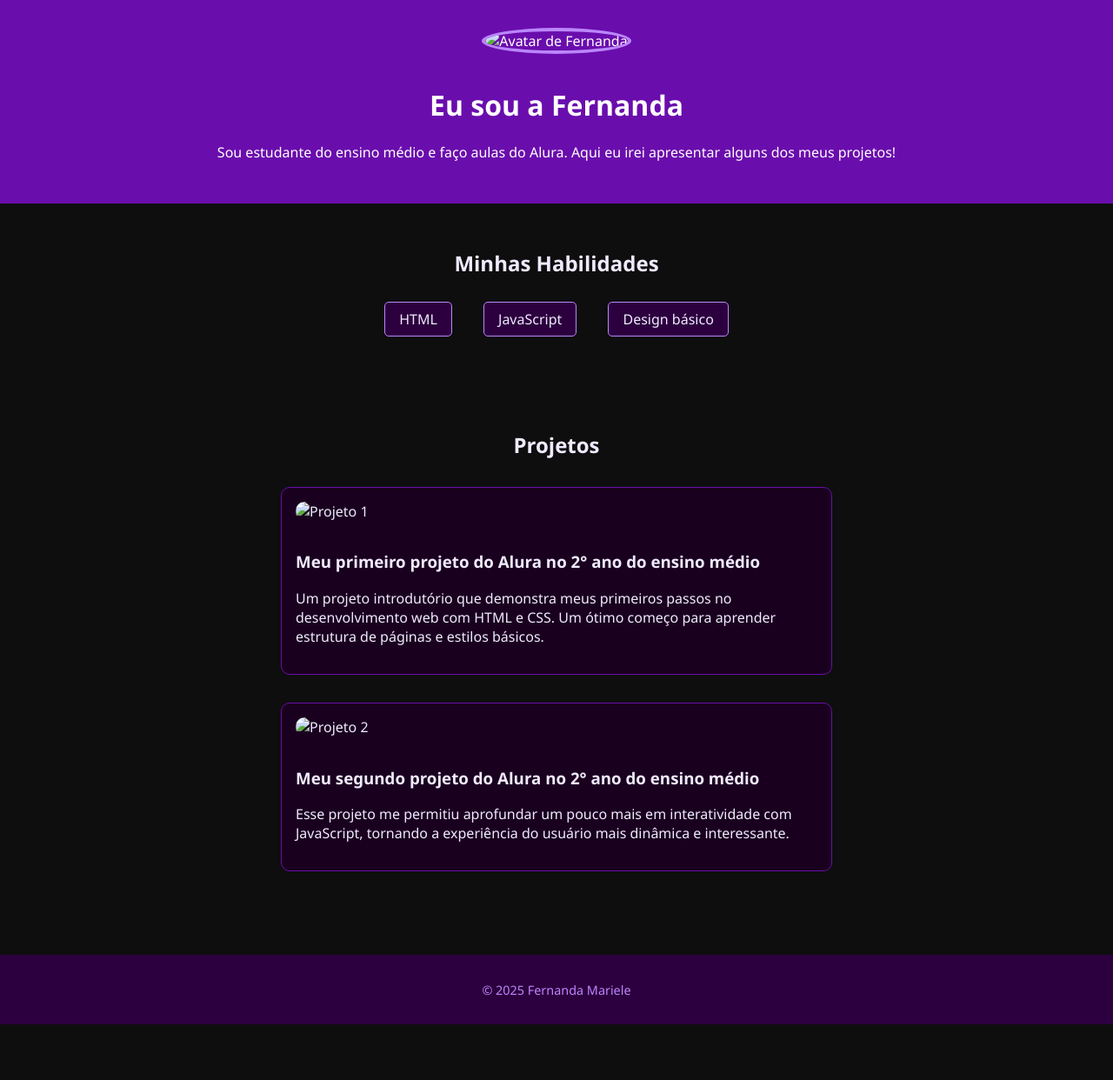
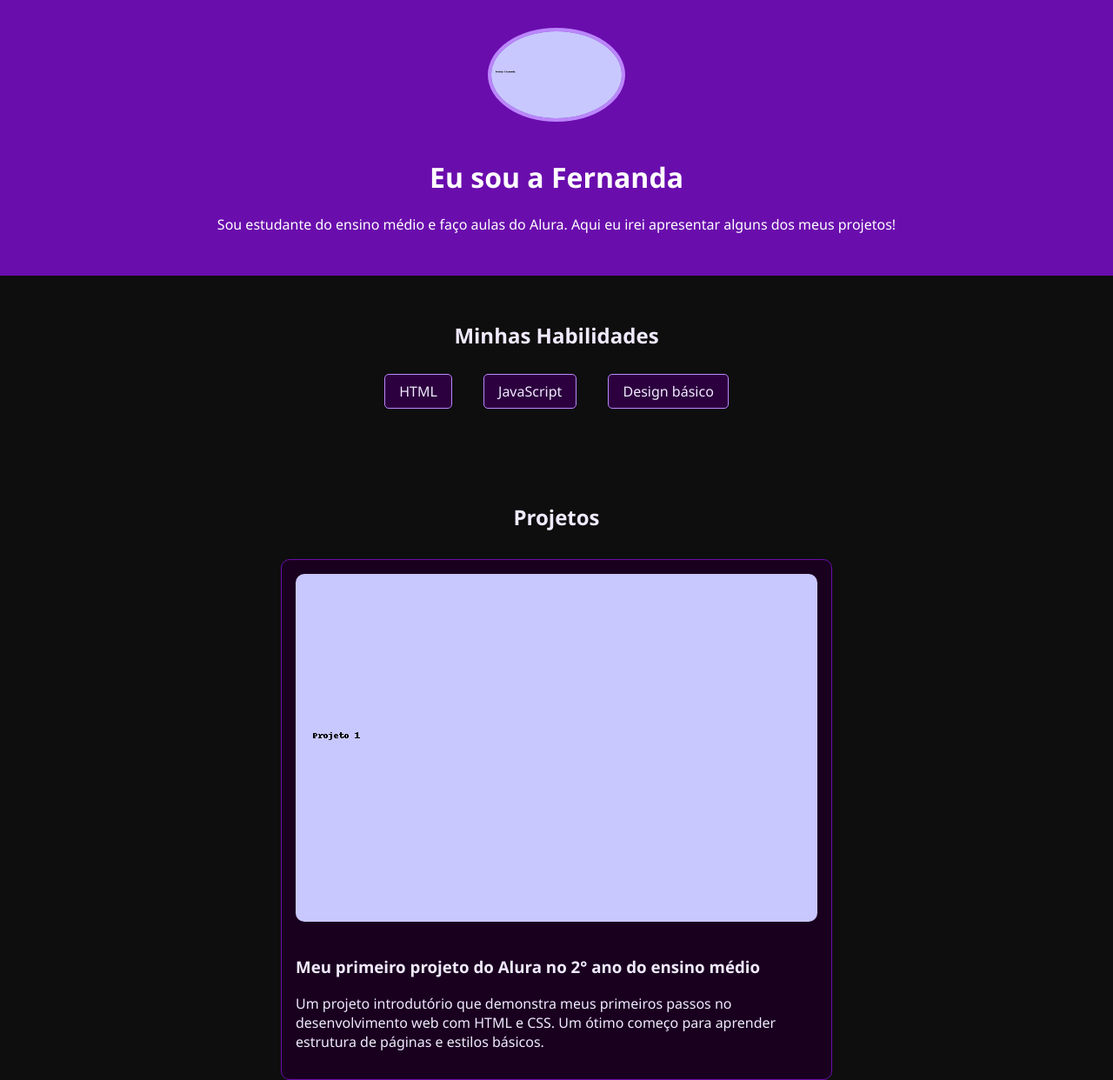
Before and after one commit to Fernandxrx/Portfolio-, a plain HTML site: page index.html in a window 1280 px wide. Shown: the top 1242 px of the page at 87% size. Before the commit the page ends 1178 px from the top, so only its background shows below. Drawn offline with Linux system fonts and the light colour scheme.

Commit message:
Update index.html

```diff
--- a/index.html
+++ b/index.html
@@ -1,4 +1,3 @@
-
 <!DOCTYPE html>
 <html lang="pt-BR">
 <head>
@@ -9,7 +8,7 @@
 </head>
 <body>
     <header>
-        <img src="avatar.png" alt="Avatar de Fernanda" class="avatar">
+        <img src="img/avatar.png" alt="Avatar de Fernanda" class="avatar">
         <h1>Eu sou a Fernanda</h1>
         <p>Sou estudante do ensino médio e faço aulas do Alura. Aqui eu irei apresentar alguns dos meus projetos!</p>
     </header>
@@ -26,12 +25,12 @@
     <section class="projects">
         <h2>Projetos</h2>
         <div class="project">
-            <img src="projeto1.png" alt="Projeto 1">
+            <img src="img/projeto1.png" alt="Projeto 1">
             <h3>Meu primeiro projeto do Alura no 2° ano do ensino médio</h3>
             <p>Um projeto introdutório que demonstra meus primeiros passos no desenvolvimento web com HTML e CSS. Um ótimo começo para aprender estrutura de páginas e estilos básicos.</p>
         </div>
         <div class="project">
-            <img src="projeto2.png" alt="Projeto 2">
+            <img src="img/projeto2.png" alt="Projeto 2">
             <h3>Meu segundo projeto do Alura no 2° ano do ensino médio</h3>
             <p>Esse projeto me permitiu aprofundar um pouco mais em interatividade com JavaScript, tornando a experiência do usuário mais dinâmica e interessante.</p>
         </div>
```
